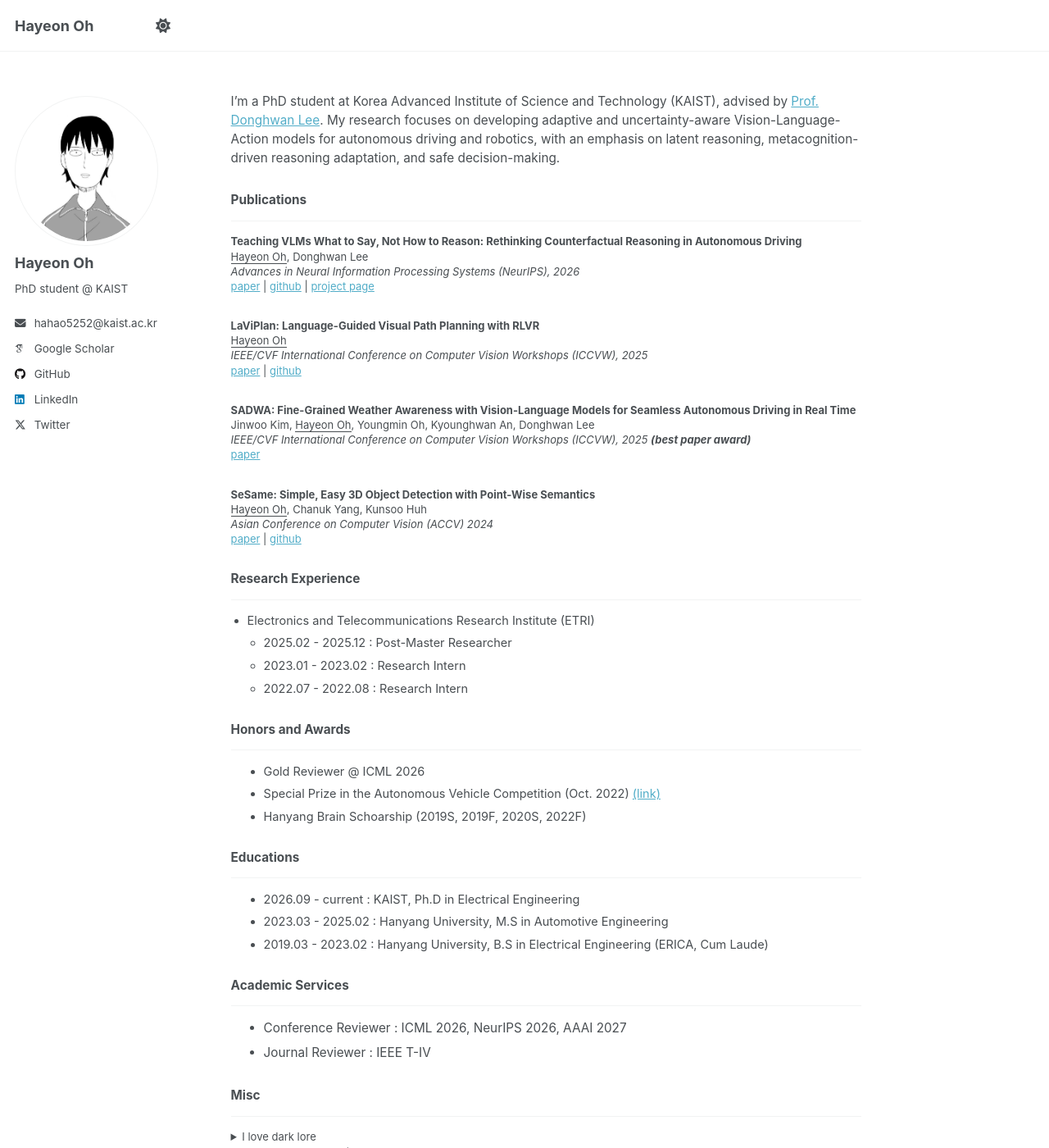
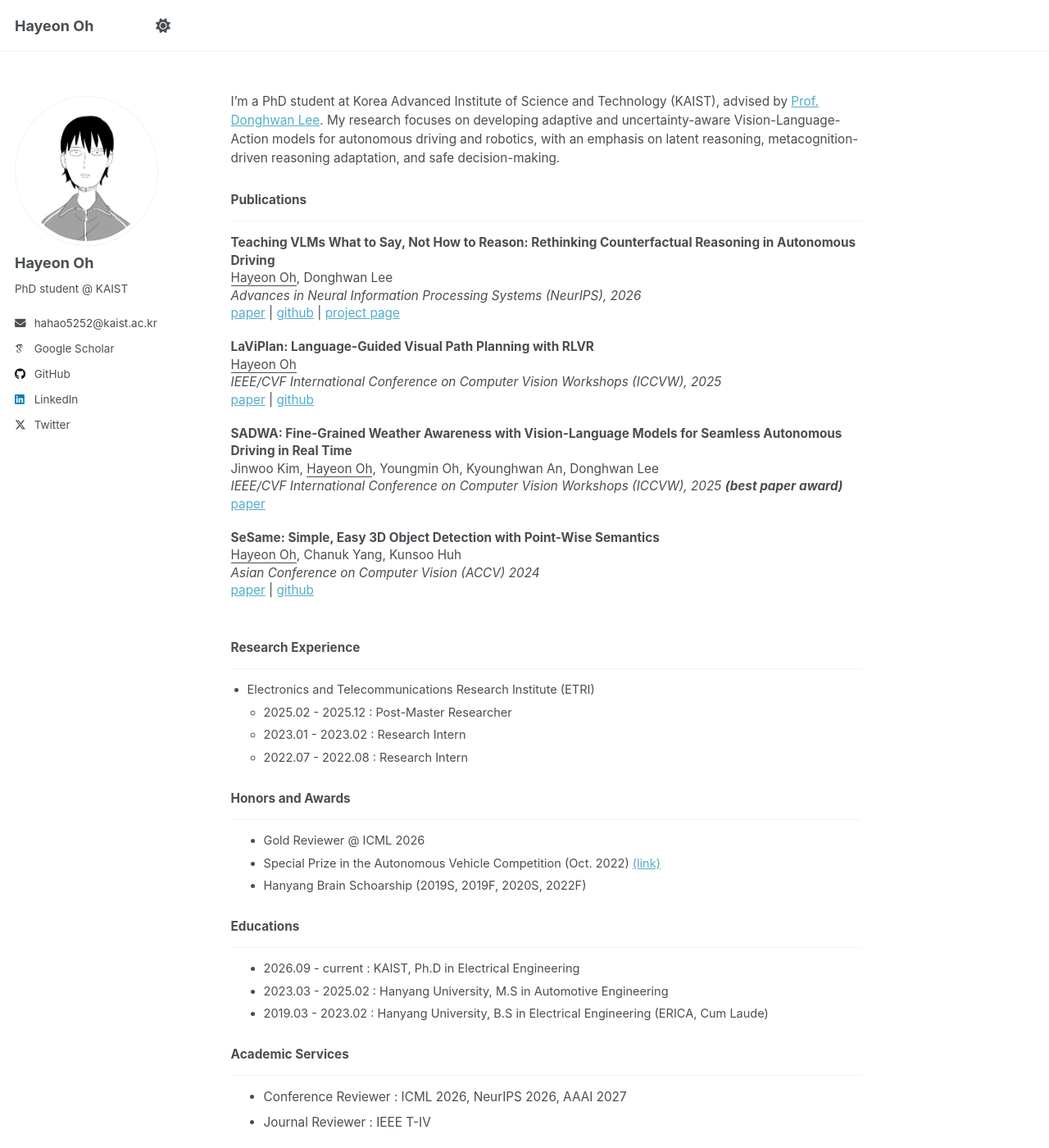
Before and after one commit to OPhD-hahao/OPhD-hahao.github.io, a Jekyll site: the page built from _pages/about.md, in a window 1280 px wide and 1400 px high. Shown: the whole window at 82% size. Built offline with Jekyll 4.4.1, drawn with Linux system fonts in a browser that asks for light colours; some web fonts are replaced; a script that is not in the unit is left out.

Commit message:
[fix] layout of publications

```diff
--- a/_sass/layout/_page.scss
+++ b/_sass/layout/_page.scss
@@ -407,14 +407,20 @@
 }
 
 
-.about-page .publication {
+/* About page specific styles */
+.about-page .page__content {
   font-size: 0.85em;
-  line-height: 1.4;
-  margin-bottom: 30px;
 }
 
-.about-page .publication:last-child {
-  margin-bottom: 0;
+/* Publications */
+.about-page .publication {
+  padding-bottom: 20px;
+  line-height: 1.4;
+}
+
+/* Details / toggle */
+.about-page .page__content details {
+  font-size: 1em;
 }
 
 .about-page .page__content details {
```
